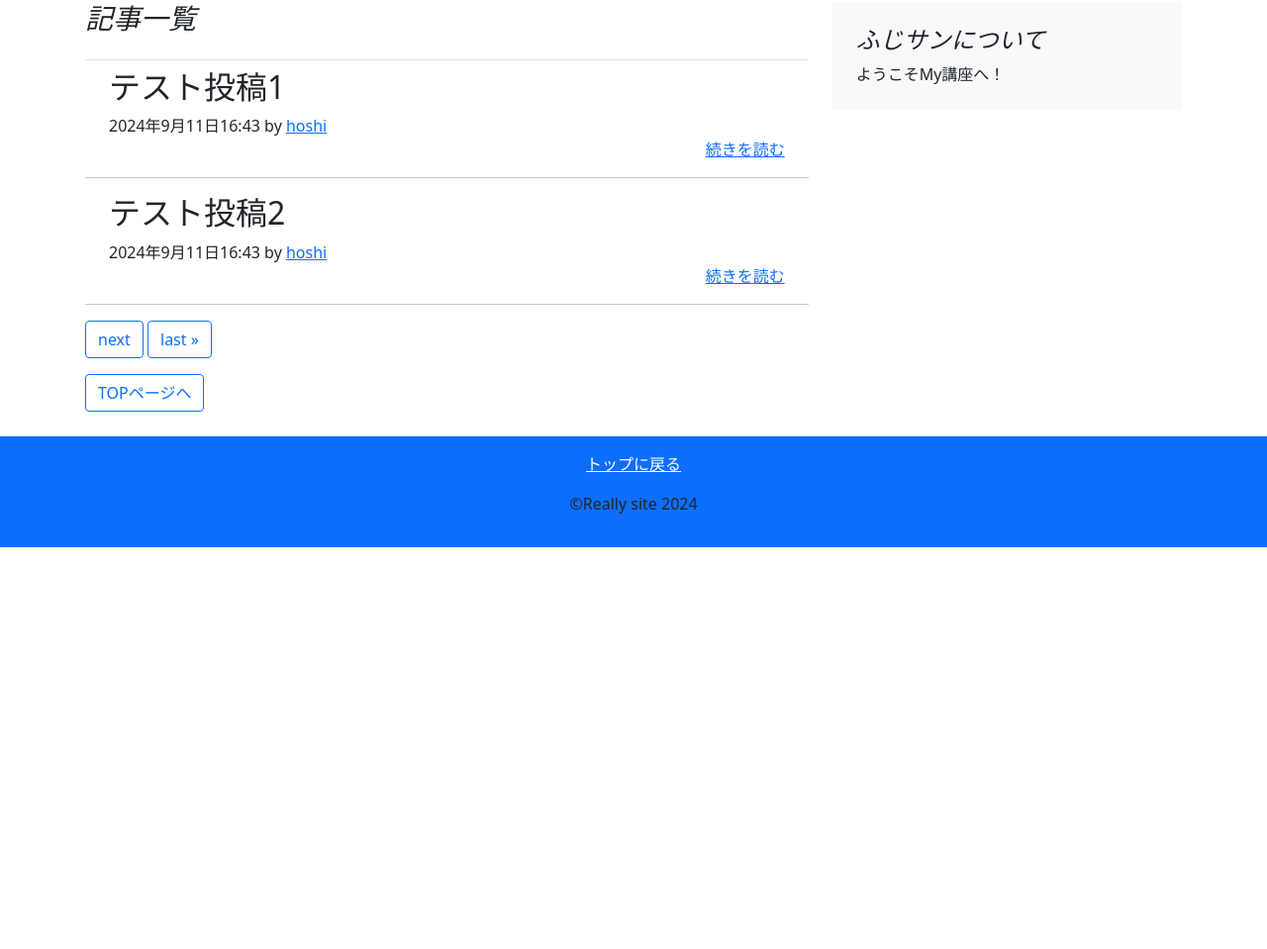
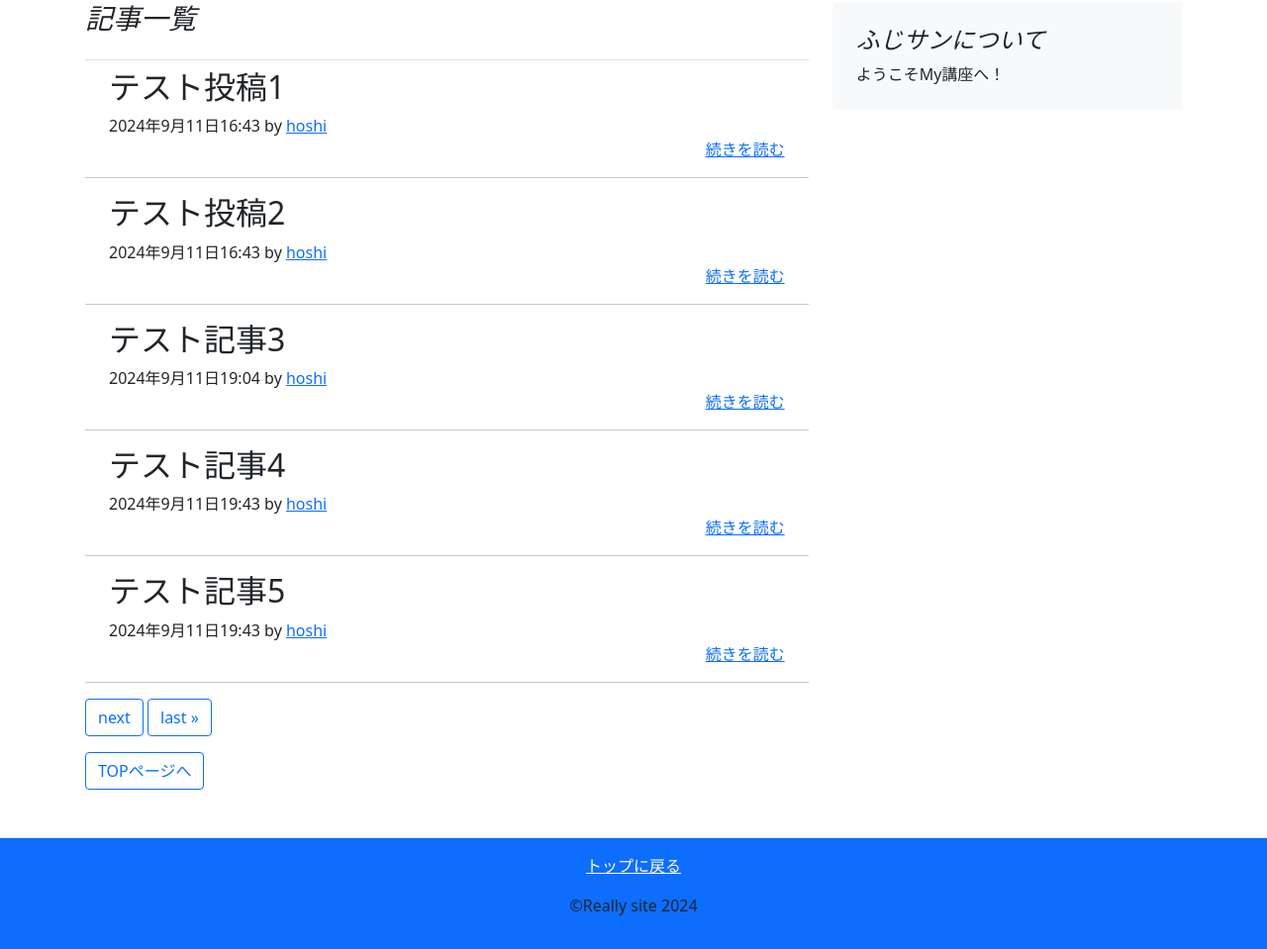
Before and after one commit to tomohiro-1210/django-really-site-project2, a Django app: page /blog/list in a window 1280 px wide. Shown: the part 161-1120 px from the top of the page at 99% size. Before the commit the page ends 714 px from the top, so only its background shows below. Run offline with Django 5.2, Linux system fonts and the light colour scheme; data comes from the database, SQL or seed files in the repository; both versions use the stored data as it was after the commit; some libraries are stand-ins or nearby versions.

Commit message:
リンクの調整とサイドバー、ページャーのスニペット化。

```diff
--- a/blog/views.py
+++ b/blog/views.py
@@ -18,7 +18,7 @@
     # 記事データの読み込み
     articles = Article.objects.all()
     # ページャー
-    paginator = Paginator(articles, 2)
+    paginator = Paginator(articles, 5)
     page_num = request.GET.get('page')
     # テンプレートなどの設定
     template = 'blog/blog_list.html'
--- a/mysite/views.py
+++ b/mysite/views.py
@@ -5,7 +5,7 @@
 
 # Create your views here.
 def index(request):
-    articles = Article.objects.all()
+    articles = Article.objects.all()[:3]
     template = 'mysite\index.html'
     context = {'articles':articles}
     return render(request, template, context)
--- a/templates/blog/blog_list.html
+++ b/templates/blog/blog_list.html
@@ -7,7 +7,7 @@
 
 <main class="container">
     <div class="row">
-        <div class="col-md-8">
+        <div class="col-md-8 mb-4 md:mb-0">
             <h3 class="pb-4 font-italic border-bottom">
                 記事一覧
             </h3>
@@ -25,34 +25,16 @@
                 <hr>
             </div>
             {% endfor %}
-            <nav class="blog-pagination">
-                <div class="pagination">
-                    <span class="step-links">
-                        {% if page_obj.has_previous %}
-                            <a class="btn btn-outline-primary" href="?page=1">&laquo; first</a>
-                            <a class="btn btn-outline-primary" href="?page={{ page_obj.previous_page_number }}">previous</a>
-                        {% endif %}
+            <!-- ページャー -->
+            {% include 'snippets/pagination.html' %}
 
-                        {% if page_obj.has_next %}
-                            <a class="btn btn-outline-primary" href="?page={{ page_obj.next_page_number }}">next</a>
-                            <a class="btn btn-outline-primary" href="?page={{ page_obj.paginator.num_pages }}">last &raquo;</a>
-                        {% endif %}
-                    </span>
-                </div>
-            </nav>
             <div class="p-2"></div>
             <nav class="blog-pagination">
                 <a class="btn btn-outline-primary" href="/">TOPページへ</a>
             </nav>
         </div>
-        <aside class="col-md-4">
-            <div class="p-4 mb-3 bg-light rounded">
-                <h4 class="font-italic">
-                    ふじサンについて
-                </h4>
-                <p class="mb-0">ようこそMy講座へ！</p>
-            </div>
-        </aside>
+
+        {% include 'snippets/sidebar.html' %}
     </div>
 </main>
 
--- a/templates/snippets/header.html
+++ b/templates/snippets/header.html
@@ -8,7 +8,7 @@
 </header>
 <div class="py-1 mb-2">
     <nav class="nav d-flex justify-content-between">
-        <a class="p-2 link-secondary" href="#">ブログ</a>
+        <a class="p-2 link-secondary" href="{% url 'blog_list' %}">ブログ</a>
         <a class="p-2 link-secondary" href="#">お問い合わせ</a>
         <a class="p-2 link-secondary" href="#">メニュー３</a>
     </nav>
--- /dev/null
+++ b/templates/snippets/pagination.html
@@ -0,0 +1,16 @@
+
+<nav class="blog-pagination">
+    <div class="pagination">
+        <span class="step-links">
+            {% if page_obj.has_previous %}
+                <a class="btn btn-outline-primary" href="?page=1">&laquo; first</a>
+                <a class="btn btn-outline-primary" href="?page={{ page_obj.previous_page_number }}">previous</a>
+            {% endif %}
+
+            {% if page_obj.has_next %}
+                <a class="btn btn-outline-primary" href="?page={{ page_obj.next_page_number }}">next</a>
+                <a class="btn btn-outline-primary" href="?page={{ page_obj.paginator.num_pages }}">last &raquo;</a>
+            {% endif %}
+        </span>
+    </div>
+</nav>
--- /dev/null
+++ b/templates/snippets/sidebar.html
@@ -0,0 +1,9 @@
+
+<aside class="col-md-4">
+    <div class="p-4 mb-3 bg-light rounded">
+        <h4 class="font-italic">
+            ふじサンについて
+        </h4>
+        <p class="mb-0">ようこそMy講座へ！</p>
+    </div>
+</aside>
```
Also changed, not shown: templates/blog/article.html (+3 -9 lines), templates/mysite/index.html (+3 -9 lines), db.sqlite3.
